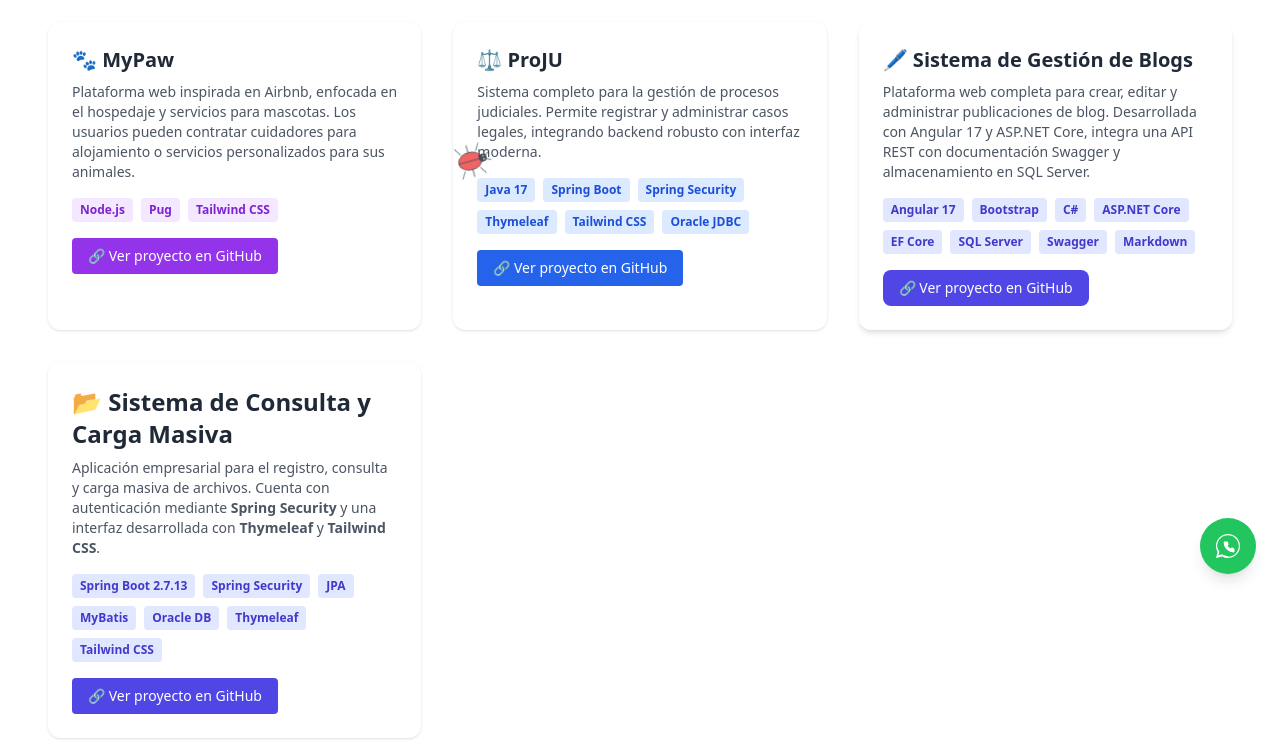
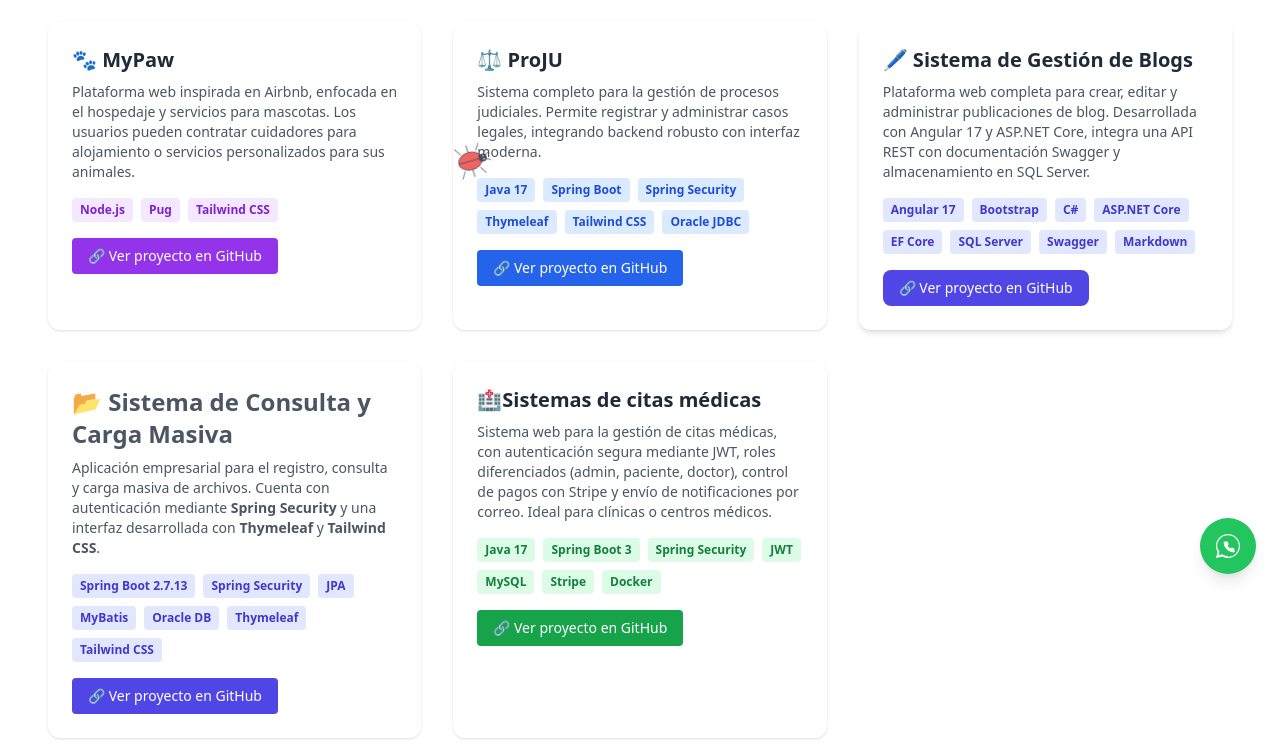
Before and after one commit to edwinrhc/MyProfile, an Astro site: page /proyectos in a window 1280 px wide. Shown: the part 202-952 px from the top of the page. Built offline with nearby package versions, Linux system fonts and the light colour scheme; Astro itself is replaced by a stand-in of ours.

Commit message:
feat: add

```diff
--- a/src/components/ProyectosComponent.astro
+++ b/src/components/ProyectosComponent.astro
@@ -68,7 +68,7 @@
 
 
             <div class="bg-white p-6 rounded-xl shadow hover:shadow-lg transition">
-                <h3 class="text-2xl font-bold text-gray-800 mb-2">📂 Sistema de Consulta y Carga Masiva</h3>
+                <h3 class="text-2xl font-semibold text-gray-600 mb-2">📂 Sistema de Consulta y Carga Masiva</h3>
 
                 <p class="text-sm text-gray-600 mb-4">
                     Aplicación empresarial para el registro, consulta y carga masiva de archivos. Cuenta con autenticación mediante <strong>Spring Security</strong> y una interfaz desarrollada con <strong>Thymeleaf</strong> y <strong>Tailwind CSS</strong>.
@@ -89,6 +89,28 @@
                     🔗 Ver proyecto en GitHub
                 </a>
             </div>
+
+            <div class="bg-white p-6 rounded-xl shadow hover:shadow-lg transition">
+                <h3 class="text-xl font-semibold mb-2">🏥Sistemas de citas médicas</h3>
+                <p class="text-sm text-gray-600 mb-4">
+                    Sistema web para la gestión de citas médicas, con autenticación segura mediante JWT, roles diferenciados (admin, paciente, doctor), control de pagos con Stripe y envío de notificaciones por correo. Ideal para clínicas o centros médicos.
+                </p>
+                <div class="flex flex-wrap gap-2 text-xs text-green-700 font-semibold mb-4">
+                    <span class="bg-green-100 px-2 py-1 rounded">Java 17</span>
+                    <span class="bg-green-100 px-2 py-1 rounded">Spring Boot 3</span>
+                    <span class="bg-green-100 px-2 py-1 rounded">Spring Security</span>
+                    <span class="bg-green-100 px-2 py-1 rounded">JWT</span>
+                    <span class="bg-green-100 px-2 py-1 rounded">MySQL</span>
+                    <span class="bg-green-100 px-2 py-1 rounded">Stripe</span>
+                    <span class="bg-green-100 px-2 py-1 rounded">Docker</span>
+                </div>
+                <a href="https://github.com/edwinrhc/clinic-appointment-system" target="_blank"
+                   class="inline-block bg-green-600 text-white px-4 py-2 rounded hover:bg-green-700 transition text-sm">
+                    🔗 Ver proyecto en GitHub
+                </a>
+            </div>
+
+
 
 
 
```
